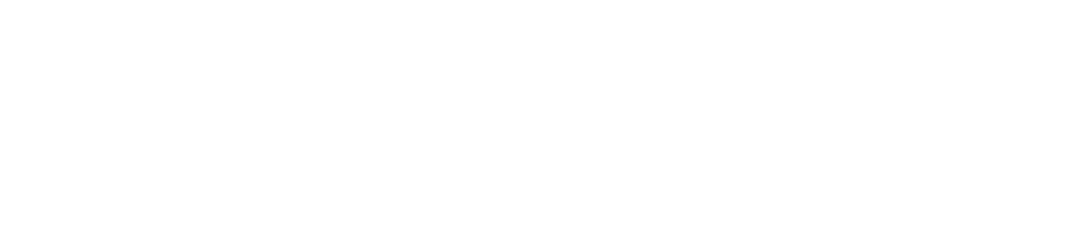
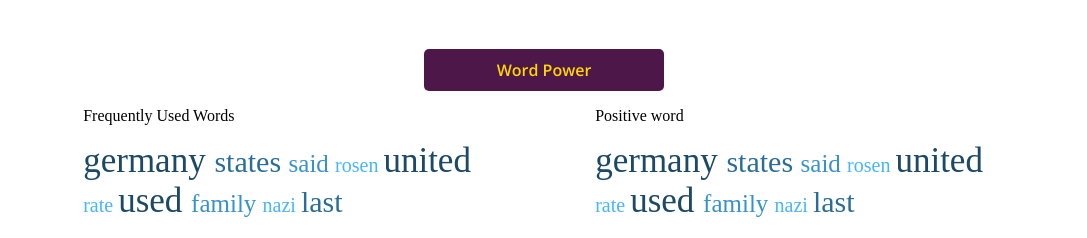
Before and after one commit to deepsingh11421/video-app, a React (Create React App) app: page /detailed in a window 1280 px wide. Shown: the part 1222-1460 px from the top of the page, without its empty margins (96-1183 px from the left). Before the commit the page ends 1271 px from the top, so only its background shows below. Built offline with nearby package versions, Linux system fonts and the light colour scheme.

Commit message:
word power

```diff
--- a/src/component/LineGraph/LineGraph.module.css
+++ b/src/component/LineGraph/LineGraph.module.css
@@ -7,5 +7,5 @@
     .LineGraph{
     width:330px;
     height: auto;
+ }
 }
-}
--- /dev/null
+++ b/src/component/WordPower/WordPower.js
@@ -0,0 +1,43 @@
+import React from "react";
+import classes from "./WordPower.module.css";
+import Heading from "../../UI/Heading/Heading";
+
+const WordPower = (props) => {
+  var list = props.word;
+  var sizes = [
+    ["20px", "#45b6fe"],
+    ["25px", "#3792cb"],
+    ["30px", "#296d98"],
+    ["35px", "#1c4966"],
+    ["40px", "#0e2433"],
+  ];
+  var updatedlist = list.map((listKey) => {
+    var randomValue = sizes[Math.floor(Math.random() * 5)];
+    // console.log(randomValue);
+    return (
+      <span
+        key={listKey[0]}
+        style={{ fontSize: `${randomValue[0]}`, color: `${randomValue[1]}` }}
+      >
+        {" "}
+        {listKey[0]}{" "}
+      </span>
+    );
+  });
+
+  return (
+    <div className={classes.keywordCloud}>
+      <Heading>Word Power</Heading>
+      <div className={classes.List}>
+              <div style={{ width: "40%" }}>
+                  <p>Frequently Used Words</p>
+                  {updatedlist}</div>
+              <div style={{ width: "40%" }}>
+                  <p>Positive word</p>
+                  {updatedlist}</div>
+      </div>
+    </div>
+  );
+};
+
+export default WordPower;
--- /dev/null
+++ b/src/component/WordPower/WordPower.module.css
@@ -0,0 +1,19 @@
+.WordPower {
+    width: 50%;
+    box-sizing: border-box;
+    text-align: center;
+    font-weight: 600;
+    font-family: 'Open Sans', sans-serif;
+}
+
+.List{
+    display: flex;
+    flex-wrap: wrap;
+    justify-content: space-around;
+}
+
+@media (max-width: 563px){
+    .WordPower {
+        width: 100%;
+    }
+}
--- a/src/container/detailed/detailed.js
+++ b/src/container/detailed/detailed.js
@@ -2,13 +2,28 @@ import React, { Component } from 'react';
 import classes from './detailed.module.css';
 import People from '../../component/People/People';
 import Analytics from '../../component/Analytics/Analytics';
+import WordPower from '../../component/WordPower/WordPower'
 
 class Detailed extends Component {
-    render(){
+    render() {
+        var word = [
+          ["germany", 1],
+          ["states", 1],
+          ["said", 1],
+          ["rosen", 1],
+          ["united", 1],
+          ["rate", 1],
+          ["used", 1],
+          ["family", 1],
+          ["nazi", 1],
+          ["last", 1],
+        ];
+
         return(
             <div className={classes.detailed}>
                 <People persons={this.props.persons}/>
                 <Analytics />
+                <WordPower word={word}/>
             </div>
         );
     }
```
